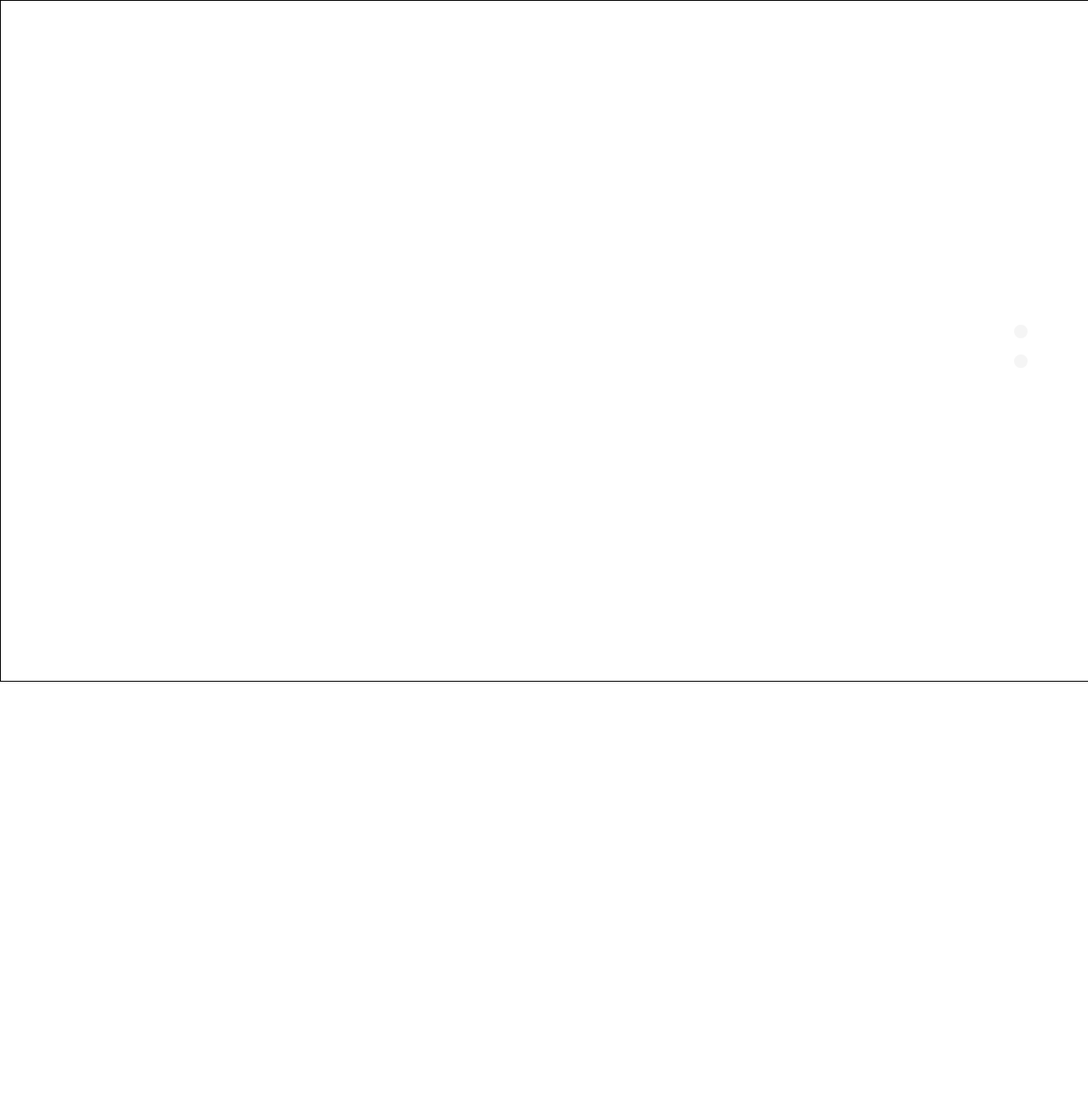
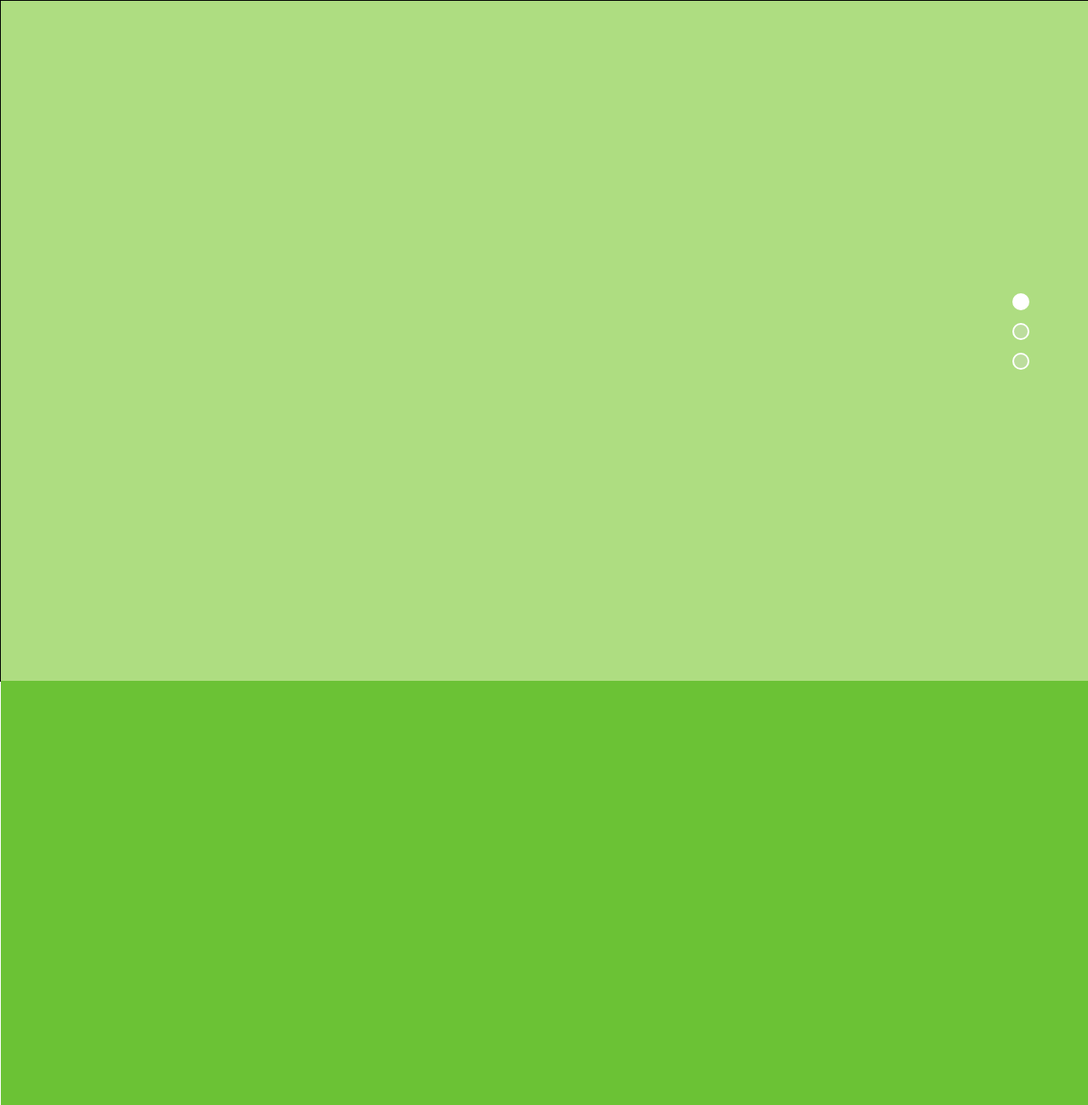
Before and after one commit to DACloud/code-segement, a plain HTML site: page fullScroll/index.html in a window 1280 px wide. Shown: the top 1300 px of the page at 85% size. Drawn offline with Linux system fonts and the light colour scheme.

Commit message:
修复全屏滚动背景问题

```diff
--- a/fullScroll/index.html
+++ b/fullScroll/index.html
@@ -52,9 +52,9 @@
 </head>
 <body>
 		<div class="container">
-			<div class="screen" style="background-image:url()"></div>
-			<div class="screen" style="background-image:url()"></div>
-			<div class="screen" style="background-image:url()"></div>
+			<div class="screen" style="background-color:rgb(174,221,129)"></div>
+			<div class="screen" style="background-color:rgb(107,194,53)"></div>
+			<div class="screen" style="background-color:rgb(6,128,67)"></div>
 		</div>
 		<ul class="controler">
 			<li class="first"></li>
@@ -91,7 +91,7 @@
 					// alert(index);
 				}
 				else if(delta==1){
-					// 滑倒顶自动跳出函数
+					// 滑倒顶自动
 					if(index==0){
 						return false;
 					}
```
